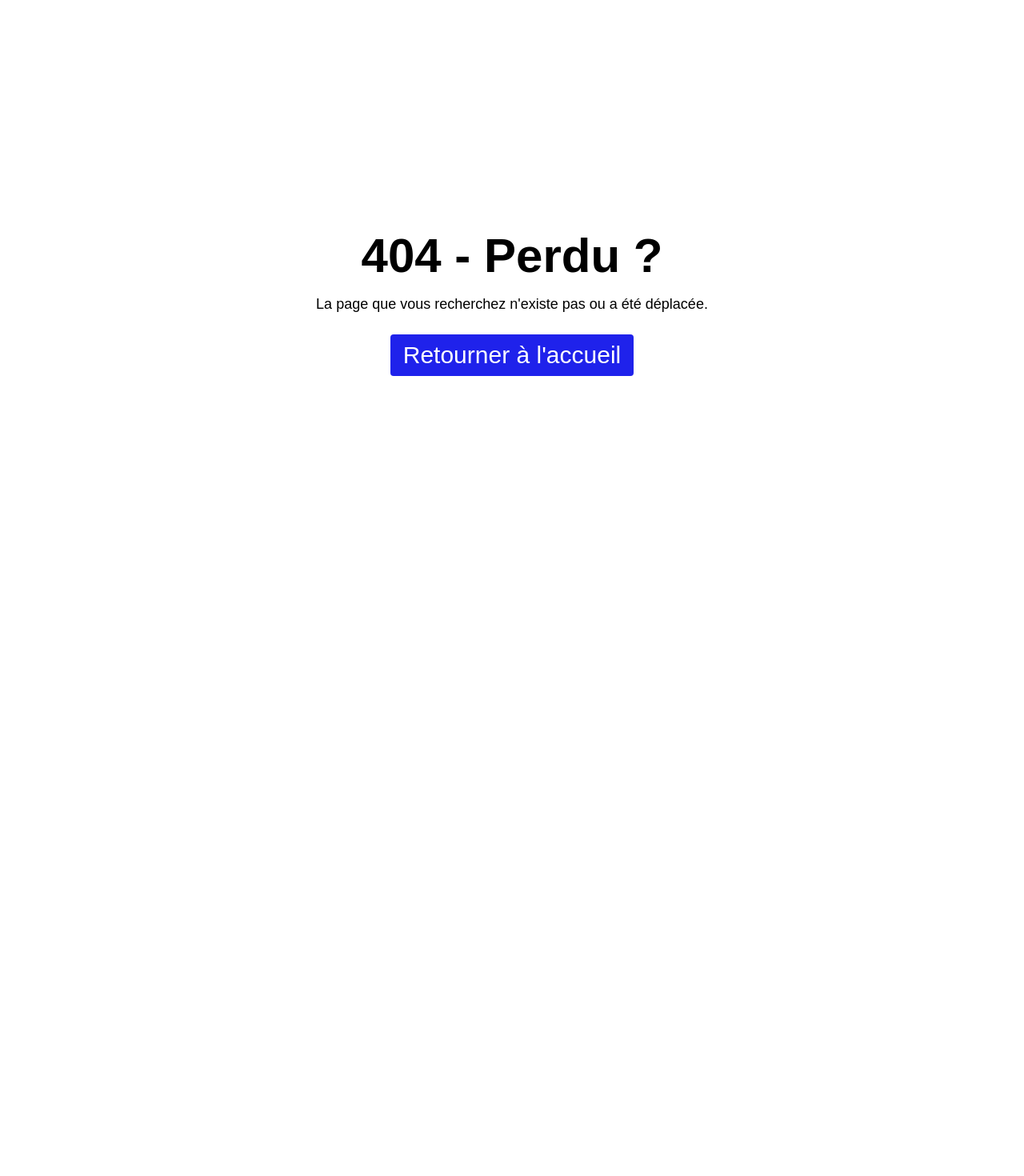
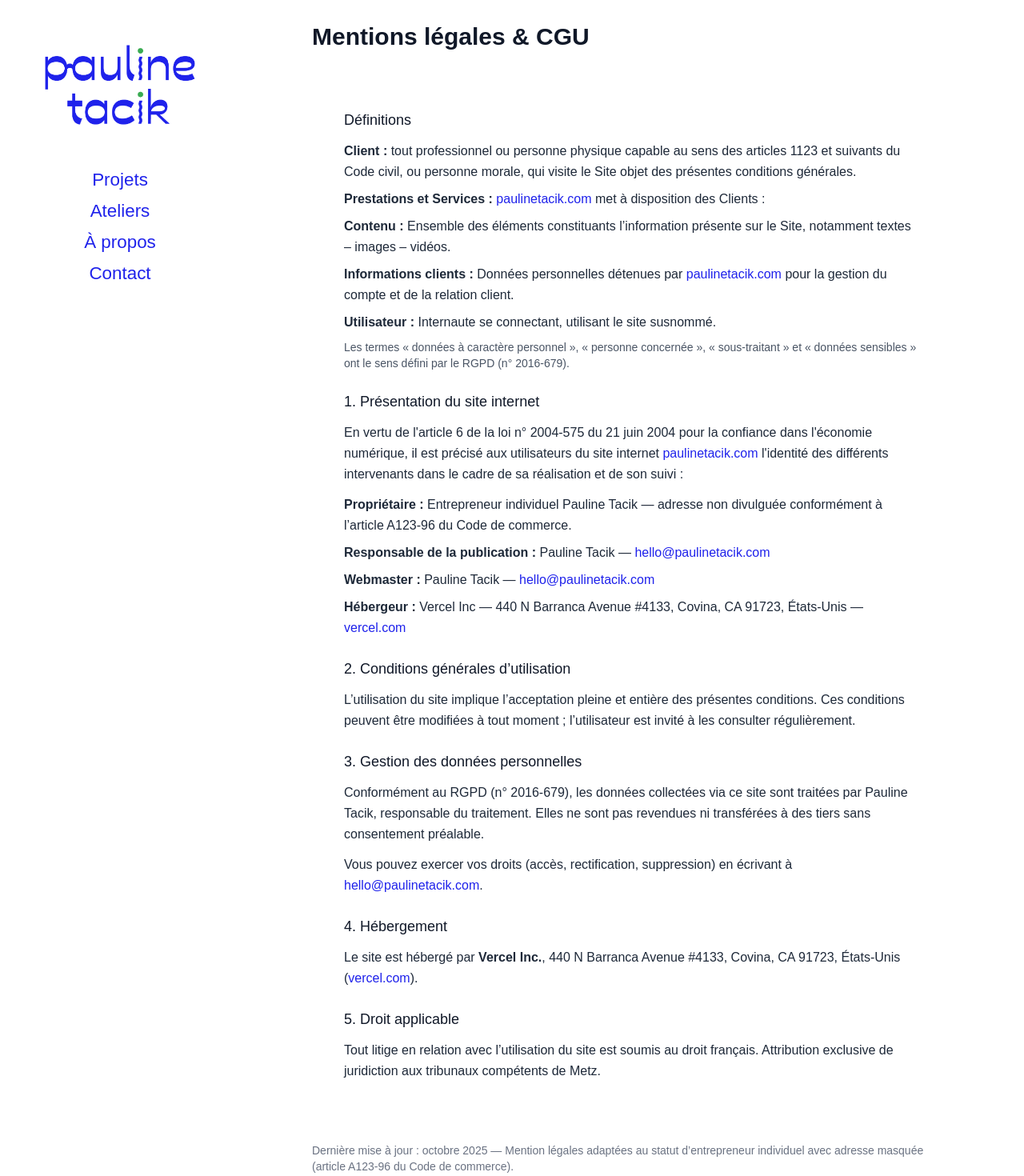
Before and after one commit to jsankare/pauline-tacik-graphic-design, a Next.js app: page /legals in a window 1280 px wide. Before the commit this address had no page. Shown: the part 180-1650 px from the top of the page at 80% size. Before the commit the page ends 960 px from the top, so only its background shows below. Built offline with nearby package versions, Linux system fonts and the light colour scheme; a web font is replaced by a local one.

Commit message:
test fix force dynamic fetch data workshop && projects ++ fixes on feedbacks

```diff
--- a/src/app/components/FilteredWorkshops.jsx
+++ b/src/app/components/FilteredWorkshops.jsx
@@ -16,7 +16,7 @@ const FilteredWorkshops = ({ workshops }) => {
                 filterKey="type"
             />
 
-            <section className="grid grid-cols-1 sm:grid-cols-2 lg:grid-cols-3 gap-6 mt-10 p-10">
+            <section className="grid grid-cols-1 sm:grid-cols-2 lg:grid-cols-3 gap-6">
                 {filteredWorkshops.map((workshop, id) => {
                     return (
                         <TransitionLink
--- a/src/app/components/ui/ui.jsx
+++ b/src/app/components/ui/ui.jsx
@@ -49,6 +49,32 @@ export const H2 = ({
     );
 };
 
+export const MainTitle = ({
+                       title,
+                       color = "text-black",
+                       align = "text-left",
+                       italic = false,
+                       bold = true,
+                       size = "text-xl",
+                   }) => {
+    return (
+        <h3
+            className={`
+        font-thin
+        mt-5
+        ${color}
+        ${align}
+        ${italic ? "italic" : ""}
+        ${bold ? "font-bold" : "font-normal"}
+        ${size}
+        `}
+            // style={{fontFamily: 'var(--font-aracau)'}}
+        >
+            {title}
+        </h3>
+    );
+};
+
 export const H3 = ({
                 title,
                 color = "text-black",
--- /dev/null
+++ b/src/app/legals/page.jsx
@@ -0,0 +1,59 @@
+export default function Legals() {
+    return (
+        <main className="text-gray-800 antialiased leading-relaxed max-w-4xl mx-auto p-6 md:p-12">
+            <header className="mb-8">
+                <h1 className="text-2xl md:text-3xl font-semibold text-gray-900">Mentions légales & CGU</h1>
+            </header>
+
+            <article className="p-6 md:p-10">
+                {/* === Définitions === */}
+                <section className="mb-6">
+                    <h2 className="text-lg font-medium text-gray-900 mb-3">Définitions</h2>
+                    <p className="mb-2"><strong>Client :</strong> tout professionnel ou personne physique capable au sens des articles 1123 et suivants du Code civil, ou personne morale, qui visite le Site objet des présentes conditions générales.</p>
+                    <p className="mb-2"><strong>Prestations et Services :</strong> <a href="/" className="text-primary hover:underline">paulinetacik.com</a> met à disposition des Clients :</p>
+                    <p className="mb-2"><strong>Contenu :</strong> Ensemble des éléments constituants l’information présente sur le Site, notamment textes – images – vidéos.</p>
+                    <p className="mb-2"><strong>Informations clients :</strong> Données personnelles détenues par <a href="/" className="text-primary hover:underline">paulinetacik.com</a> pour la gestion du compte et de la relation client.</p>
+                    <p className="mb-2"><strong>Utilisateur :</strong> Internaute se connectant, utilisant le site susnommé.</p>
+                    <p className="text-sm text-gray-600">Les termes « données à caractère personnel », « personne concernée », « sous-traitant » et « données sensibles » ont le sens défini par le RGPD (n° 2016-679).</p>
+                </section>
+
+                {/* === Présentation du site === */}
+                <section className="mb-6">
+                    <h2 className="text-lg font-medium text-gray-900 mb-3">1. Présentation du site internet</h2>
+                    <p className="mb-3">En vertu de l'article 6 de la loi n° 2004-575 du 21 juin 2004 pour la confiance dans l'économie numérique, il est précisé aux utilisateurs du site internet <a href="/" className="text-primary hover:underline">paulinetacik.com</a> l'identité des différents intervenants dans le cadre de sa réalisation et de son suivi :</p>
+                    <p className="mb-2"><strong>Propriétaire :</strong> Entrepreneur individuel Pauline Tacik — adresse non divulguée conformément à l’article A123-96 du Code de commerce.</p>
+                    <p className="mb-2"><strong>Responsable de la publication :</strong> Pauline Tacik — <a href="mailto:hello@paulinetacik.com" className="text-primary hover:underline">hello@paulinetacik.com</a></p>
+                    <p className="mb-2"><strong>Webmaster :</strong> Pauline Tacik — <a href="mailto:hello@paulinetacik.com" className="text-primary hover:underline">hello@paulinetacik.com</a></p>
+                    <p className="mb-2"><strong>Hébergeur :</strong> Vercel Inc — 440 N Barranca Avenue #4133, Covina, CA 91723, États-Unis — <a href="https://vercel.com" className="text-primary hover:underline">vercel.com</a></p>
+                </section>
+
+                {/* === Utilisation du site === */}
+                <section className="mb-6">
+                    <h2 className="text-lg font-medium text-gray-900 mb-3">2. Conditions générales d’utilisation</h2>
+                    <p className="mb-3">L’utilisation du site implique l’acceptation pleine et entière des présentes conditions. Ces conditions peuvent être modifiées à tout moment ; l’utilisateur est invité à les consulter régulièrement.</p>
+                </section>
+
+                {/* === Données personnelles === */}
+                <section className="mb-6">
+                    <h2 className="text-lg font-medium text-gray-900 mb-3">3. Gestion des données personnelles</h2>
+                    <p className="mb-3">Conformément au RGPD (n° 2016-679), les données collectées via ce site sont traitées par Pauline Tacik, responsable du traitement. Elles ne sont pas revendues ni transférées à des tiers sans consentement préalable.</p>
+                    <p className="mb-3">Vous pouvez exercer vos droits (accès, rectification, suppression) en écrivant à <a href="mailto:hello@paulinetacik.com" className="text-primary hover:underline">hello@paulinetacik.com</a>.</p>
+                </section>
+
+                {/* === Hébergement === */}
+                <section className="mb-6">
+                    <h2 className="text-lg font-medium text-gray-900 mb-3">4. Hébergement</h2>
+                    <p className="mb-3">Le site est hébergé par <strong>Vercel Inc.</strong>, 440 N Barranca Avenue #4133, Covina, CA 91723, États-Unis (<a href="https://vercel.com" className="text-primary hover:underline">vercel.com</a>).</p>
+                </section>
+
+                {/* === Droits === */}
+                <section>
+                    <h2 className="text-lg font-medium text-gray-900 mb-3">5. Droit applicable</h2>
+                    <p className="mb-3">Tout litige en relation avec l’utilisation du site est soumis au droit français. Attribution exclusive de juridiction aux tribunaux compétents de Metz.</p>
+                </section>
+            </article>
+
+            <footer className="mt-6 text-sm text-gray-500">Dernière mise à jour : octobre 2025 — Mention légales adaptées au statut d’entrepreneur individuel avec adresse masquée (article A123-96 du Code de commerce).</footer>
+        </main>
+    );
+}
--- a/src/app/page.js
+++ b/src/app/page.js
@@ -1,6 +1,8 @@
-import { H3 } from "./components/ui/ui";
+import { MainTitle } from "./components/ui/ui";
 import clientPromise from "@/lib/mongodb";
 import FilteredProjects from "./components/FilteredProjects";
+
+export const dynamic = 'force-dynamic';
 
 const Homepage = async () => {
   // Fetch projects from MongoDB
@@ -23,8 +25,8 @@ const Homepage = async () => {
   }
 
   return (
-    <section className="flex flex-col py-30 px-10 gap-10 md:py-15">
-      <H3
+    <section className="flex flex-col py-30 px-10 gap-8 md:py-15">
+      <MainTitle
           size="text-5xl"
           bold={false}
           italic
--- a/src/app/workshops/page.jsx
+++ b/src/app/workshops/page.jsx
@@ -1,6 +1,8 @@
-import { H1 } from "../components/ui/ui";
+import {H1, H3} from "../components/ui/ui";
 import clientPromise from "@/lib/mongodb";
 import FilteredWorkshops from "../components/FilteredWorkshops";
+
+export const dynamic = 'force-dynamic';
 
 const WorkshopsPage = async () => {
     // Fetch workshops from MongoDB
@@ -22,8 +24,15 @@ const WorkshopsPage = async () => {
     }
 
     return (
-        <section className="p-4">
-            <H1 title="Ateliers" />
+        <section className="flex flex-col py-30 px-10 gap-8 md:py-15">
+            <H3
+                size="text-5xl"
+                bold={false}
+                italic
+                color="text-primary"
+
+                title="Ateliers"
+            />
 
             <FilteredWorkshops workshops={workshops} />
         </section>
```
